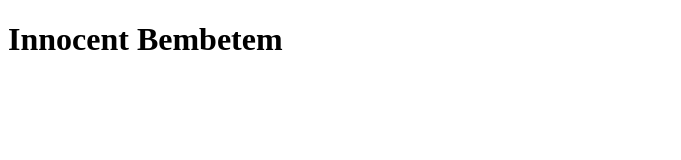
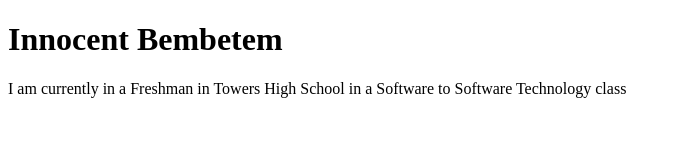
Before and after one commit to InnoB10/InnoB10.github.io, a plain HTML site: page index.html in a window 1280 px wide. Shown: the whole page, without its empty margins (0-681 px from the left). Drawn offline with Linux system fonts and the light colour scheme.

Commit message:
Update index.html

```diff
--- a/index.html
+++ b/index.html
@@ -1,6 +1,10 @@
 <!DOCTYPE html>
+
 <html lang="en-US">
   <H1>
     Innocent Bembetem
   </H1>
+  <p>
+    I am currently in a Freshman in Towers High School in a Software to Software Technology class
+  </p>
 </html>
```
